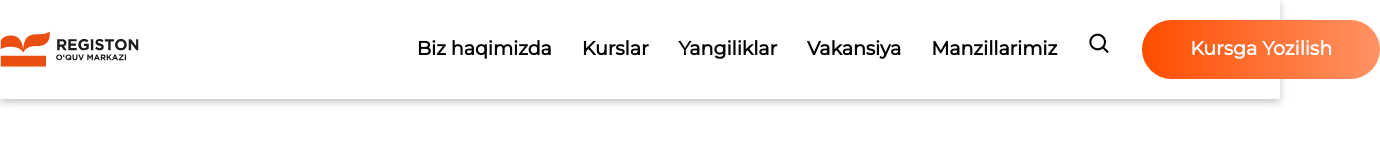
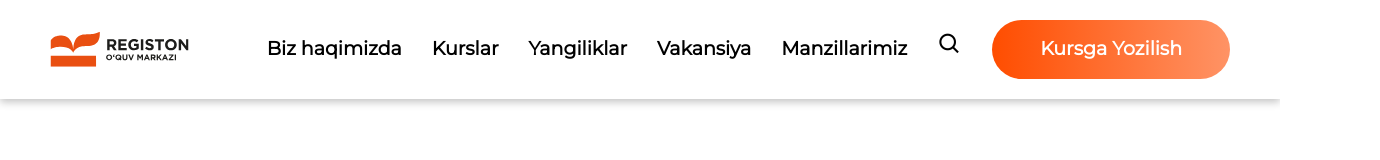
Before and after one commit to Behzod1Dev/rgn.uz, a plain HTML site: page index.html in a window 1280 px wide. Shown: the whole page, 1380 px wide, since content can reach past the window. Drawn offline with nearby package versions, Linux system fonts and the light colour scheme.

Commit message:
width change

```diff
--- a/style.css
+++ b/style.css
@@ -10,7 +10,7 @@
 }
 
 .container {
-    width: 1380px;
+    width: 1180px;
     padding: 0 10px;
     margin: auto;
 }
```
